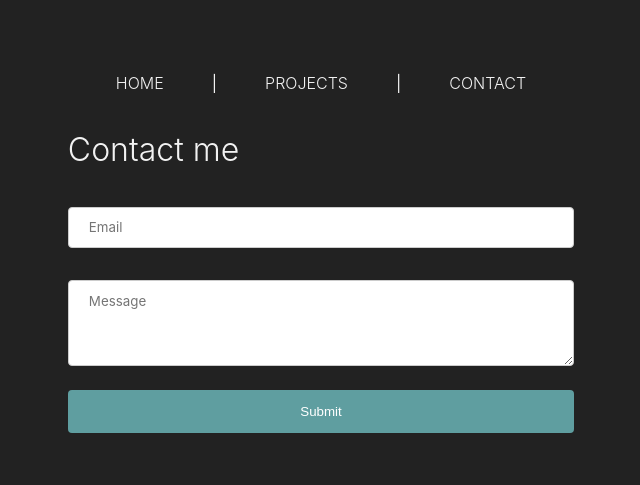
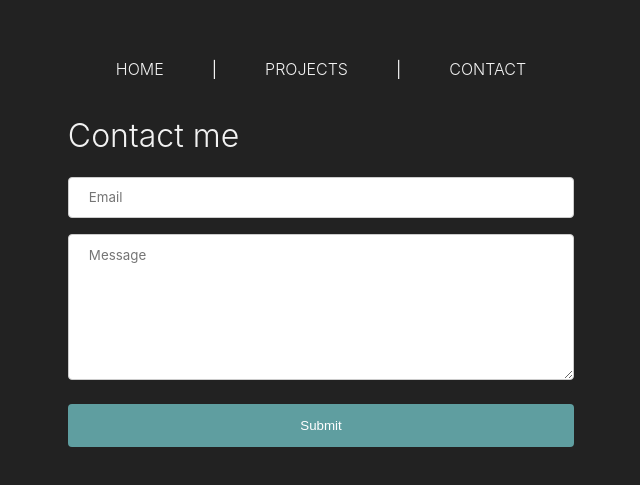
Before and after one commit to c00di/my-portfolio, a Next.js app: page /contact in a window 1280 px wide. Shown: the part 143-628 px from the top of the page, without its empty margins (319-959 px from the left). Built offline with nearby package versions, Linux system fonts and the light colour scheme.

Commit message:
Add rows.

```diff
--- a/ui/views/Contact.view.tsx
+++ b/ui/views/Contact.view.tsx
@@ -19,7 +19,7 @@ const Contact = () => {
 
           <textarea
             className='text'
-            rows={4}
+            rows={8}
             name='text'
             placeholder='Message'
           ></textarea>
@@ -43,7 +43,7 @@ const Contact = () => {
         .text {
           width: 100%;
           padding: 12px 20px;
-          margin: 1rem 0;
+          margin: 0 0 1rem;
           display: inline-block;
           border: 1px solid #ccc;
           border-radius: 4px;
```
